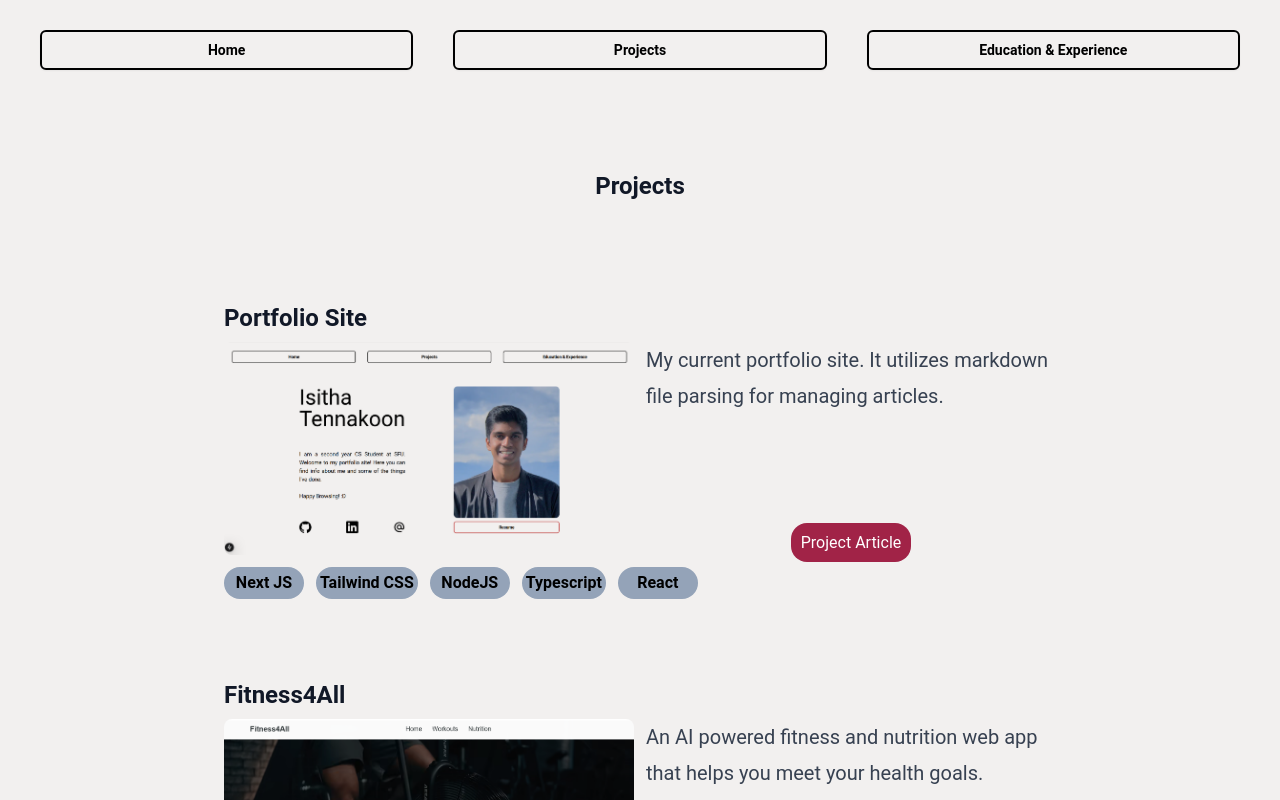
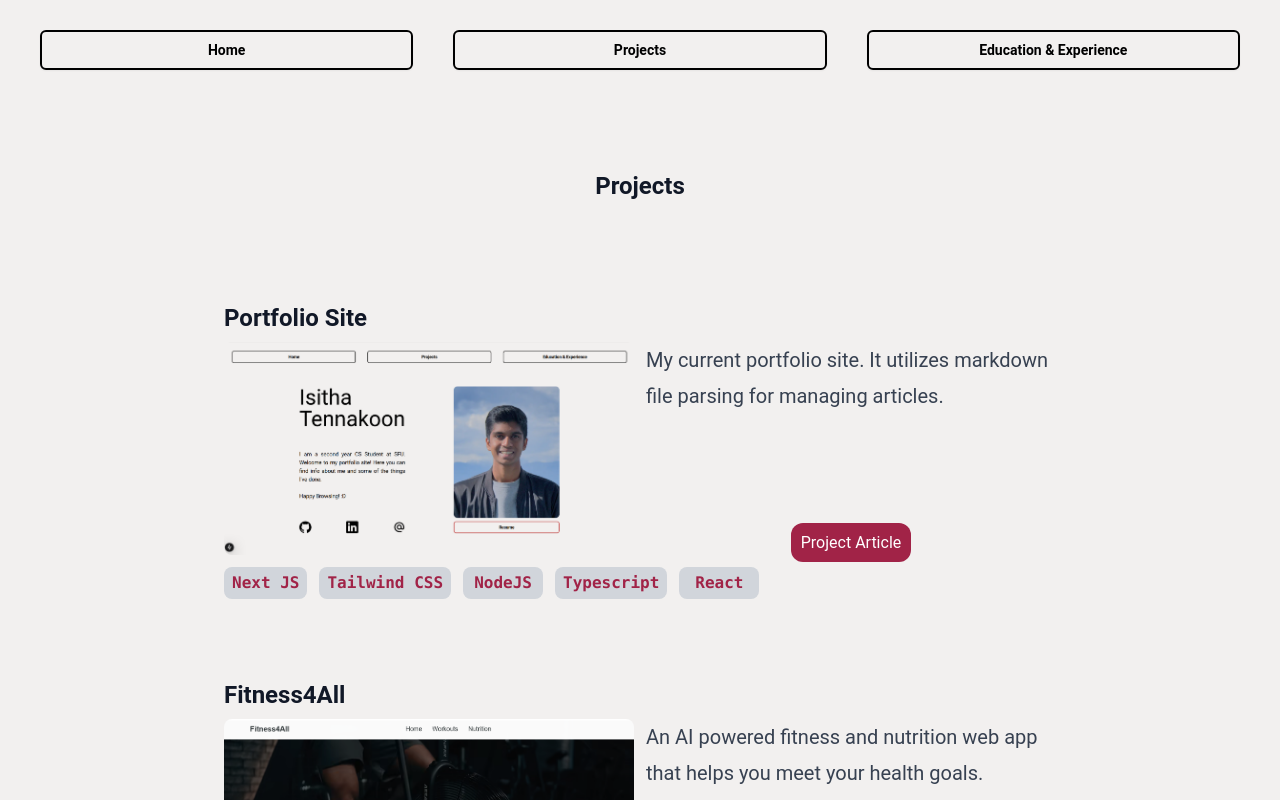
Before and after one commit to IsithaT/isitha-portfolio, a Next.js app in the folder portfolio/: page /projects in a window 1280 px wide. Shown: the top 800 px of the page. Built offline with nearby package versions, Linux system fonts and the light colour scheme.

Commit message:
changed styling on project tags

```diff
--- a/portfolio/src/app/projects/page.tsx
+++ b/portfolio/src/app/projects/page.tsx
@@ -42,12 +42,12 @@ const Projects = () => {
 
                             <div className='flex flex-col flex-1 gap-[15px]'>
                               <p className='prose prose-xl flex-1 overflow-clip'>{post.description}</p>
-                              <Link href={"projects/project/"+post.slug} className='self-center' ><span className='p-[10px] w-[100px] rounded-2xl text-white bg-theme-accent'>Project Article</span></Link>
+                              <Link href={"projects/project/"+post.slug} className='self-center' ><span className='p-[10px] w-[100px] rounded-xl text-white bg-theme-accent'>Project Article</span></Link>
                             </div>
                         </div>
                         <ul className='flex w-full pt-3 gap-3'>
                           {post.tags.map(tag => (
-                            <li className='p-1 rounded-full min-w-[80px] text-center bg-slate-400' key={post.tags.indexOf(tag)}><b>{tag}</b></li>
+                            <li className='px-2 py-1 rounded-lg font-mono min-w-[80px] text-center bg-gray-300 text-[#A12347]' key={post.tags.indexOf(tag)}><b>{tag}</b></li>
                           ))}
                         </ul>
                       </div>
```
